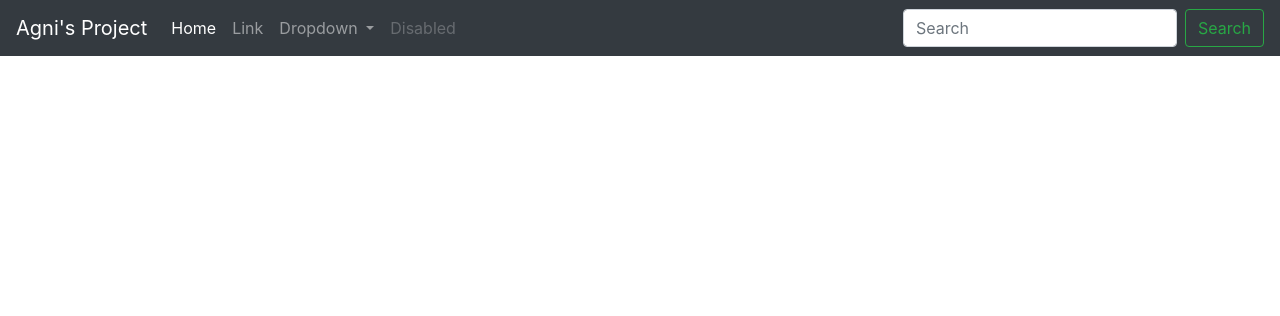
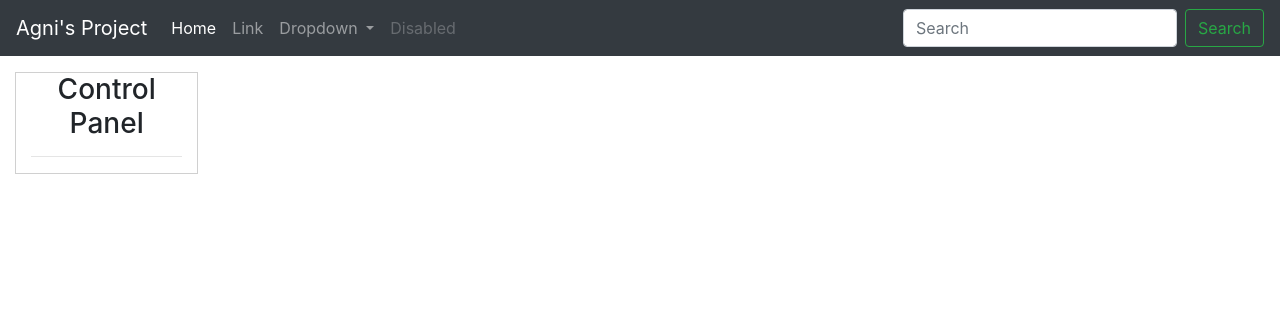
Before and after one commit to adadesions/AgniProject, a Django app: template training_site/mechanism/templates/mechanism/_base.html in a window 1280 px wide. Shown: the top 316 px of the page. Run offline with Django 3.2, Linux system fonts and the light colour scheme; the template is opened without the code that fills it, so the values that code supplies are empty; some libraries are stand-ins or nearby versions.

Commit message:
Done left-right image view

```diff
--- a/training_site/mechanism/models.py
+++ b/training_site/mechanism/models.py
@@ -3,8 +3,14 @@ from django.forms import ModelForm
 
 
 class UploadImage(models.Model):
+    alignment = (
+        ('L', 'left'),
+        ('R', 'right')
+    )
+
     filename = models.CharField(max_length=128)
     file = models.ImageField(upload_to='uploads/')
+    align = models.CharField(max_length=1, choices=alignment, default='L')
     upload_date = models.DateTimeField(auto_now=True)
 
     def __str__(self):
--- a/training_site/mechanism/static/css/style.css
+++ b/training_site/mechanism/static/css/style.css
@@ -3,7 +3,12 @@ body {
     padding: 0;
 }
 
+.ada-control-form {
+    margin-bottom: 1em
+}
+
 .ada-border {
+    height: auto;
     border: 1px solid rgb(208, 208, 208);
 }
 
--- a/training_site/mechanism/static/js/adaControl.js
+++ b/training_site/mechanism/static/js/adaControl.js
@@ -1,23 +1,33 @@
-var upload_input = $('#id_file')
-var upload_filname = $('#id_filename')
-
-function clickUploadImage() {
+function clickUploadImage(control_id) {
+    let upload_input = $('#upload_form_'+control_id).find('#id_file')
     upload_input.trigger('click')
 }
 
-function clickClearBtn() {
+function clickClearBtn(control_id) {
+    let upload_input = $('#upload_form_'+control_id).find('#id_file')
+    let upload_filename = $('#upload_form_'+control_id).find('#id_filename')
+    console.log(upload_filename)
     upload_input.val('')
-    upload_filname.val('-')
+    upload_filename.val('-')
 }
 
 function changingUploadInput() {
-    let filepath = $('#id_file').val().split("\\")
+    let control_id = $(this).attr('class')
+    let form = $('#upload_form_' + control_id)
+    let upload_input = form.find('#id_file')
+    let upload_filname = form.find('#id_filename')
+    let filepath = upload_input.val().split("\\")
     let filename = filepath[2]
+    let workspace = $('#workspace_' + control_id)
+
     upload_filname.val(filename)
-    $('#upload_form').ajaxSubmit(function(data){
-        $('#workspace').load('/training/imageview/'+filename)
+    form.ajaxSubmit(function(data){
+        workspace.load('/training/imageview/'+filename)
     })
 }
 
 // Events Handler
-upload_input.change(changingUploadInput)
+var left_upload = $('#upload_form_left').find('#id_file')
+var right_upload = $('#upload_form_right').find('#id_file')
+left_upload.change(changingUploadInput)
+right_upload.change(changingUploadInput)
--- a/training_site/mechanism/templates/mechanism/_base.html
+++ b/training_site/mechanism/templates/mechanism/_base.html
@@ -15,9 +15,17 @@
     <div class="container-fluid ada-margin-top">
         <div class="row">
             <div class="col-2">
-                {% block control_panel %}
-
-                {% endblock control_panel %}
+                    <div class="container ada-control-form ada-border">
+                        <center>
+                            <h3>Control Panel</h3>
+                        </center>
+                        <hr>
+                         {% for control_id in control %}
+                            {% block control_panel_form %}
+                                {{control_id}}
+                            {% endblock control_panel_form %}
+                        {% endfor %}
+                    </div>
             </div>
             <div class="col-10">
                 {% block workspace %}
--- a/training_site/mechanism/templates/mechanism/components/imageview.html
+++ b/training_site/mechanism/templates/mechanism/components/imageview.html
@@ -1,3 +1,4 @@
 <div class="imageview">
-    <img src="{{img_path}}" alt="Comming Soon">
+    <h1>{{test}}</h1>
+    <img src="{{img_path}}" width="700" height="800" alt="Comming Soon">
 </div>
```
Also changed, not shown: training_site/mechanism/templates/mechanism/index.html (+20 -14 lines), training_site/mechanism/views.py (+12 -3 lines), training_site/mechanism/migrations/0002_uploadimage_align.py (added), 1 other file.
